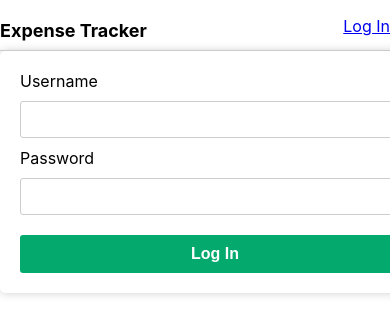
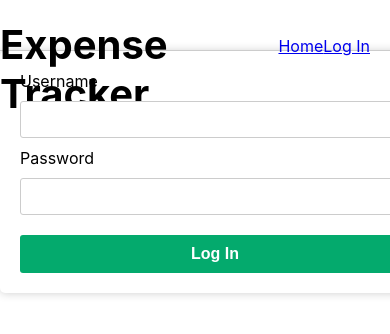
Before and after one commit to hroarr28/CryptoTracker, a React (Create React App) app in the folder react-router-v6-example/: page /login in a window 390 px wide. Shown: the top 334 px of the page. Built offline with nearby package versions, Linux system fonts and the light colour scheme.

Commit message:
login link/ login form working. link showing and hiding if logged in

```diff
--- a/react-router-v6-example/src/App.js
+++ b/react-router-v6-example/src/App.js
@@ -4,14 +4,20 @@ import NavBar from "./Pages/NavBar/NavBar";
 import LoginForm from "./Pages/LoginForm/LoginForm";
 import Home from "./Pages/Home/Home";
 import LoggedIn from "./Pages/LoggedIn/LoggedIn";
+import {useState} from "react";
 
 function App() {
+  const [loggedin, setLoggedin] = useState(false);
+
   return (
     <BrowserRouter>
-      <NavBar />
+      <NavBar loggedin={loggedin} />
       <Routes>
         <Route path='/' element={<Home />} />
-        <Route path='/login' element={<LoginForm />} />
+        <Route
+          path='/login'
+          element={<LoginForm setLoggedin={setLoggedin} />}
+        />
         <Route path='/user' element={<LoggedIn />} />
       </Routes>
     </BrowserRouter>
--- a/react-router-v6-example/src/Pages/LoginForm/LoginForm.js
+++ b/react-router-v6-example/src/Pages/LoginForm/LoginForm.js
@@ -1,10 +1,9 @@
-import React from "react";
+import React, {useState} from "react";
 import "./LoginForm.css";
-import { useState, useEffect } from "react";
-import { useNavigate } from "react-router-dom";
+import {useNavigate} from "react-router-dom";
+import {useCustomState} from "../useStates/useCustomState";
 
-
-function LoginForm(props) {
+function LoginForm({setLoggedin}) {
   const [username, setUsername] = useState("");
   const [password, setPassword] = useState("");
   const navigate = useNavigate();
@@ -17,22 +16,19 @@ function LoginForm(props) {
     setPassword(e.target.value);
   };
 
-
   const handleClick = (e) => {
     e.preventDefault();
     if (username === "admin" && password === "admin") {
-
-      // No need to redirect here, useEffect will handle it
       navigate("/user");
+      setLoggedin(true);
     } else {
       alert("Invalid username or password");
     }
   };
 
-
   return (
     <div className='login-form'>
-      <form >
+      <form>
         <label htmlFor='username'>Username</label>
         <input
           type='text'
@@ -50,7 +46,9 @@ function LoginForm(props) {
           onChange={handlePassword}
         />
 
-        <button onClick={handleClick} type='submit'>Log In</button>
+        <button onClick={handleClick} type='submit'>
+          Log In
+        </button>
       </form>
     </div>
   );
--- a/react-router-v6-example/src/Pages/NavBar/NavBar.css
+++ b/react-router-v6-example/src/Pages/NavBar/NavBar.css
@@ -25,7 +25,7 @@
 }
 
 .header h2:hover {
-    color: #04AA6D;
+  color: #04aa6d;
 }
 
 @media screen and (max-width: 800px) {
@@ -35,10 +35,15 @@
   }
 
   .header h1 {
-      font-size: 18px;
+    font-size: 40px;
   }
 
   .header h2 {
     display: none;
   }
 }
+
+.link {
+  padding: 20px;
+  gap: 50px;
+}
--- a/react-router-v6-example/src/Pages/NavBar/NavBar.js
+++ b/react-router-v6-example/src/Pages/NavBar/NavBar.js
@@ -1,17 +1,19 @@
-import React from "react";
+import React, {useEffect, useState} from "react";
 import "./NavBar.css";
-// import {useState, useEffect} from "react";
-// import {useNavigate} from "react-router-dom"
+import {useCustomState} from "../useStates/useCustomState";
 import {Link} from "react-router-dom";
 
-function NavBar() {
+function NavBar({loggedin}) {
   return (
     <header className='header'>
-          <h1>Expense Tracker</h1>
+      <h1>Expense Tracker</h1>
 
       <nav className='link'>
         <ul>
-          <Link to='/login'>Log In</Link>
+          <Link to='/'>Home</Link>
+
+          {!loggedin && <Link to='/login'>Log In</Link>}
+          {loggedin && <Link to='/user'>Profile</Link>}
         </ul>
       </nav>
     </header>
--- a/react-router-v6-example/src/Pages/PopularByVolume/PopularByVolume.js
+++ b/react-router-v6-example/src/Pages/PopularByVolume/PopularByVolume.js
@@ -59,7 +59,7 @@ function Popular() {
               <h3>{`${item.s.slice(0, -4)}/USDT`}</h3>
               <h3> ${item.p}</h3>
               <h3> {item.P}%</h3>
-              <h3> {convertVolume(item.v)}</h3>
+              <h3 style={{color: "green"}}> {convertVolume(item.v)}</h3>
             </div>
           ))}
         </div>
--- /dev/null
+++ b/react-router-v6-example/src/Pages/useStates/useCustomState.js
@@ -0,0 +1,6 @@
+import {useState} from "react";
+
+export const useCustomState = () => {
+  const [loggedin, setLoggedin] = useState(false);
+  return [loggedin, setLoggedin];
+};
```
Lines whose indentation alone changed are shown as unchanged.
